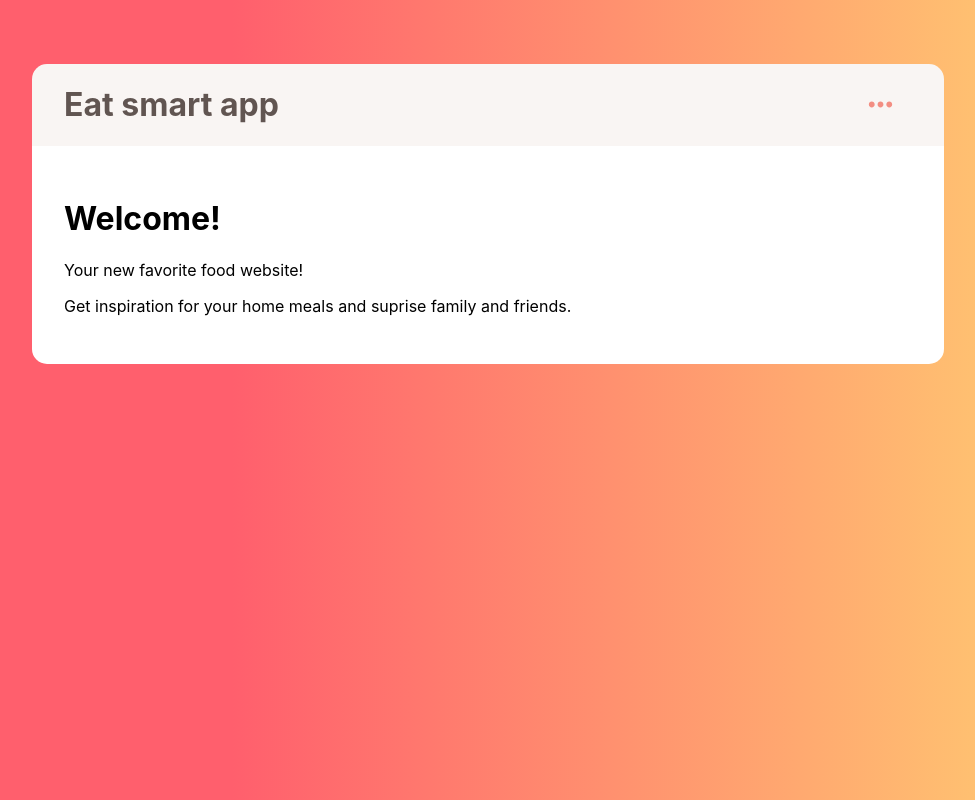
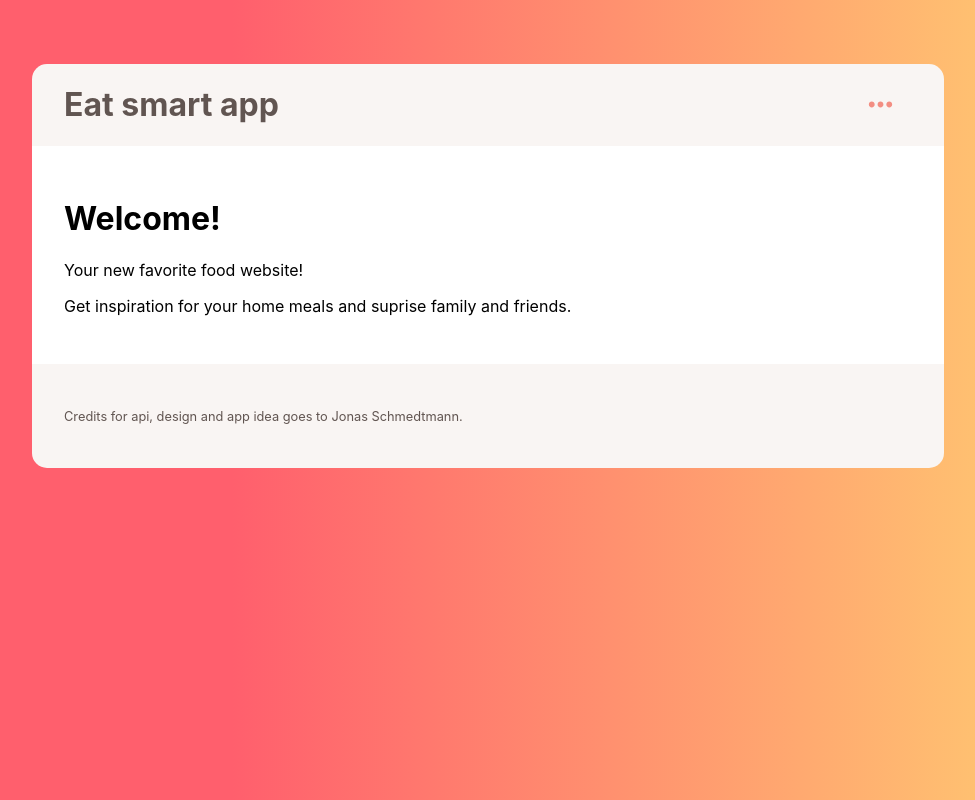
Before and after one commit to IoanaB82/eat-smart-nextjs-app, a Next.js app: page / in a window 1280 px wide. Shown: the whole page, without its empty margins (152-1127 px from the left). Built offline with nearby package versions, Linux system fonts and the light colour scheme.

Commit message:
Add files via upload

```diff
--- /dev/null
+++ b/components/Footer.tsx
@@ -0,0 +1,28 @@
+const Footer = (props) => {
+  return (
+    <>
+      <div>
+        <p>
+          Credits for api, design and app idea goes to&nbsp;
+          <a href="https://twitter.com/jonasschmedtman">Jonas Schmedtmann.</a>
+        </p>
+      </div>
+      <style jsx>
+        {`
+          div {
+            justify-self: end;
+            background: #f9f5f3;
+            font-size: 0.8rem;
+            color: #615551;
+            width: 100%;
+            height: auto;
+            border-radius: 0 0 15px 15px;
+            padding: 2rem;
+          }
+        `}
+      </style>
+    </>
+  );
+};
+
+export default Footer;
--- a/components/Layout.tsx
+++ b/components/Layout.tsx
@@ -1,4 +1,4 @@
-import Navbar from "./Navbar";
+import Footer from "./Footer";
 import Header from "./Header";
 import Searchbar from "./Searchbar";
 import Container from "@material-ui/core/Container";
@@ -11,7 +11,6 @@ const Layout = (props) => {
     display: "flex",
     flexDirection: "column",
 
-    borderRadius: "0 0 15px 15px",
     padding: "2rem",
 
     background: "#fff",
@@ -23,6 +22,7 @@ const Layout = (props) => {
         <Header />
 
         <main style={contentStyle}>{props.children}</main>
+        <Footer />
       </Container>
     </>
   );
```
